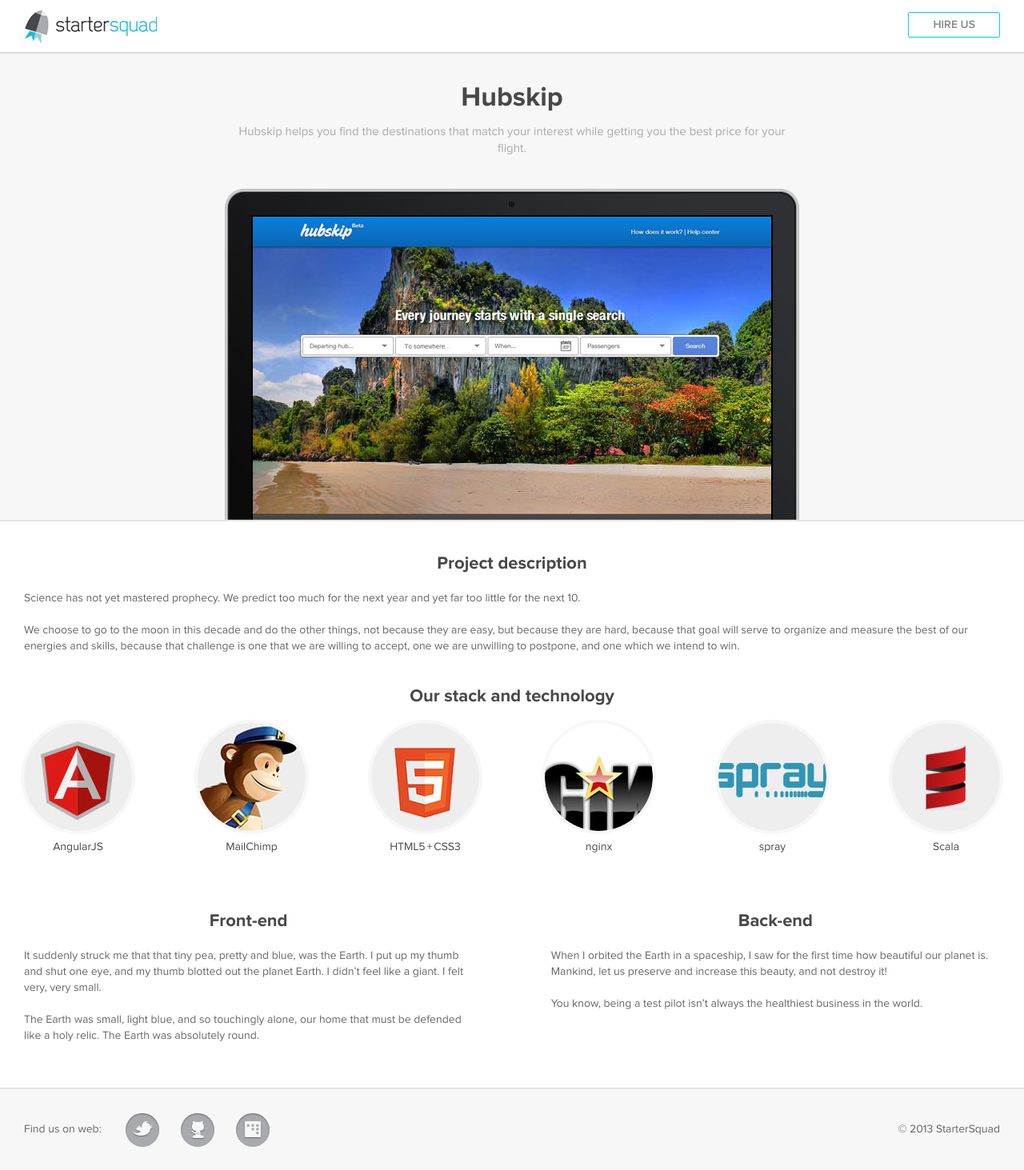
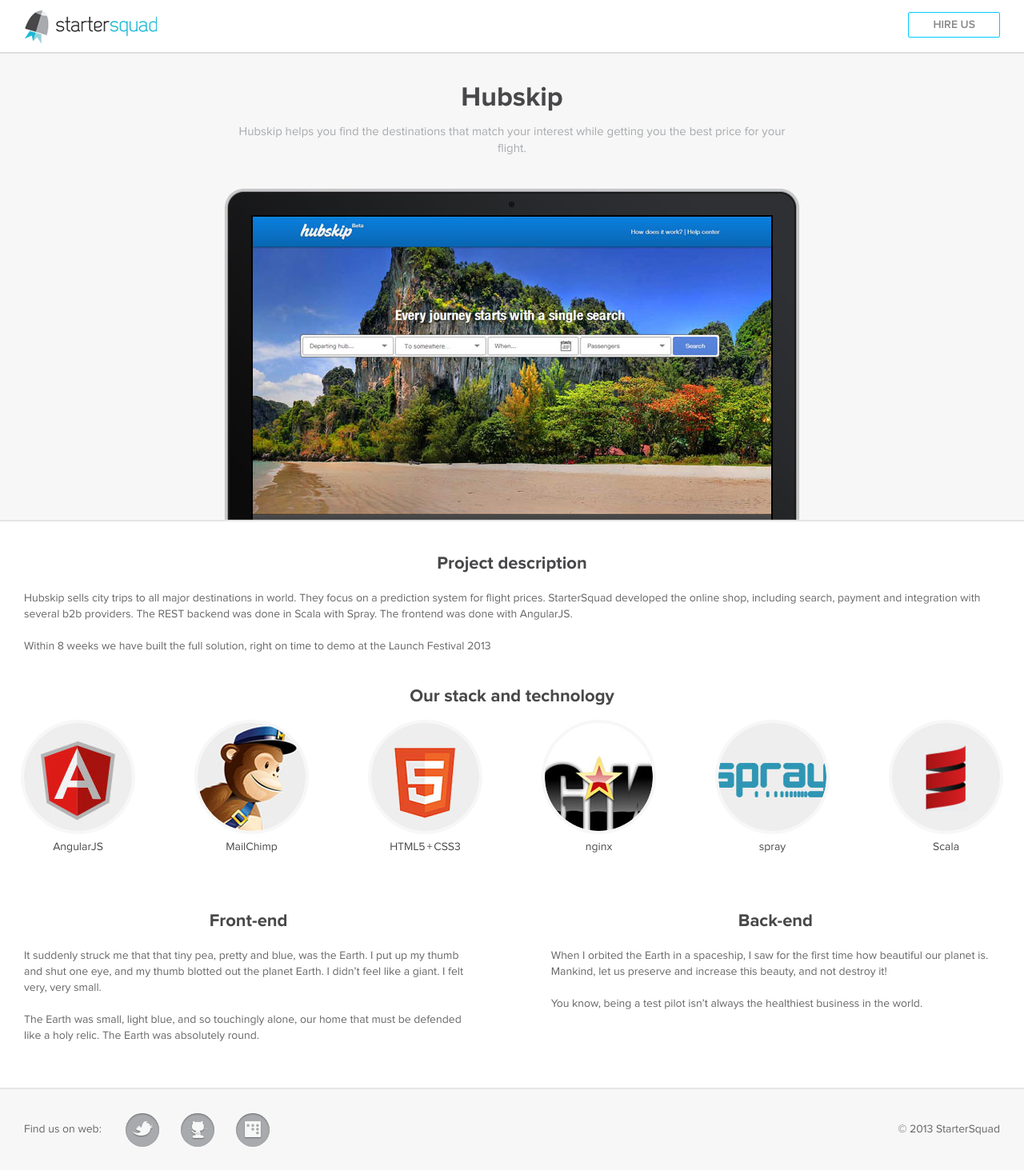
Before and after one commit to StarterSquad/startersquad.com, a Jekyll site: the page built from projects/hubskip/index.html, in a window 1280 px wide. Shown: the whole page at 80% size. Built offline with Jekyll 4.4.1, drawn with Linux system fonts in a browser that asks for light colours; nearby versions of some CDN libraries.

Commit message:
Adds real, but flaky text for Hubskip

```diff
--- a/projects/hubskip/index.html
+++ b/projects/hubskip/index.html
@@ -14,8 +14,13 @@
 <div class="arkush">
   <div class="project-body">
     <h2>Project description</h2>
-    <p>Science has not yet mastered prophecy. We&nbsp;predict too much for the next year and yet far too little for the next 10.</p>
-    <p>We&nbsp;choose to&nbsp;go&nbsp;to&nbsp;the moon in&nbsp;this decade and do&nbsp;the other things, not because they are easy, but because they are hard, because that goal will serve to&nbsp;organize and measure the best of&nbsp;our energies and skills, because that challenge is&nbsp;one that we&nbsp;are willing to&nbsp;accept, one we&nbsp;are unwilling to&nbsp;postpone, and one which we&nbsp;intend to&nbsp;win.</p>
+    <p>
+      Hubskip sells city trips to all major destinations in world. They focus on a prediction system for flight prices.
+      StarterSquad developed the online shop, including search, payment and integration with several b2b providers.
+      The REST backend was done in Scala with Spray. The frontend was done with AngularJS.</p>
+    <p> Within 8 weeks we have built
+      the full solution, right on time to demo at <a href="http://festival.launch.co/">the Launch Festival 2013</a>
+    </p>
     <h2>Our stack and technology</h2>
     <div class="bubbles">
       <div class="bubble">
```
